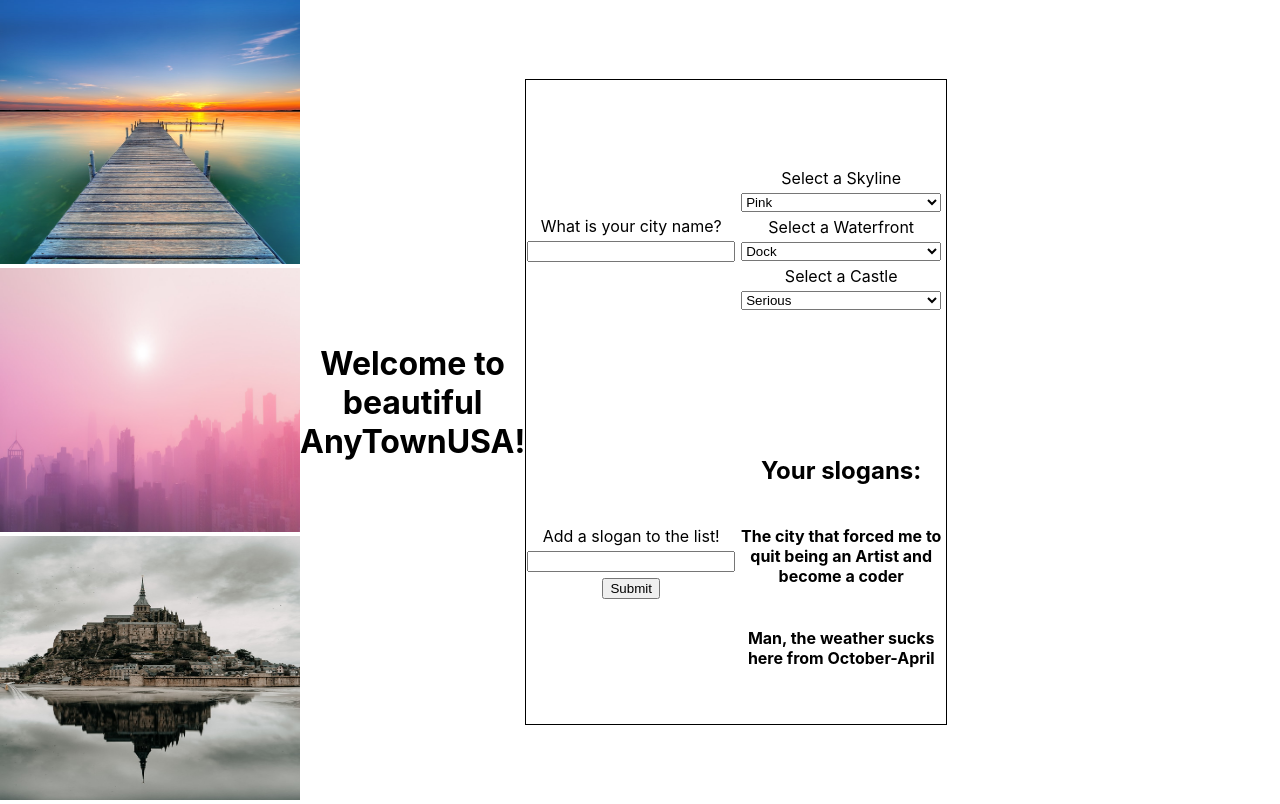
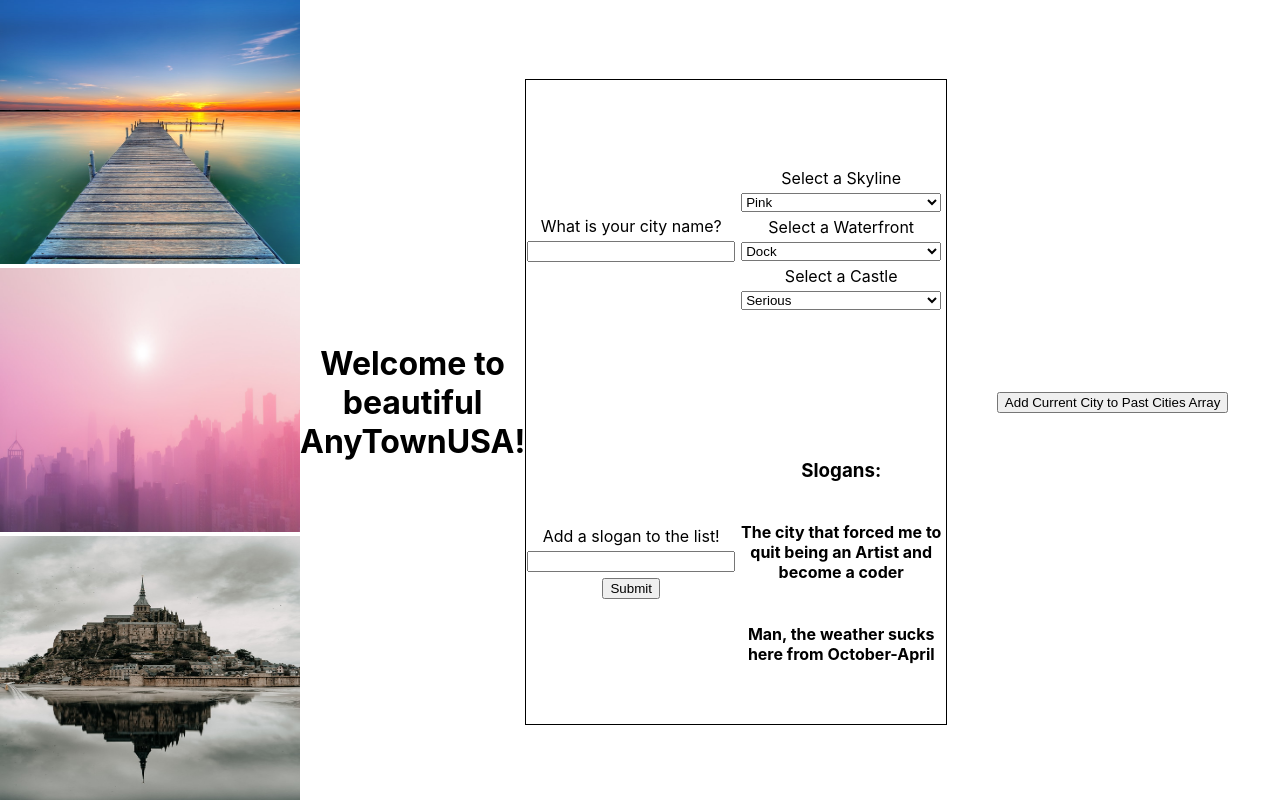
Before and after one commit to clayton-knapp/half-baked-city-builder-react, a React (Create React App) app: page / in a window 1280 px wide. Built offline with nearby package versions, Linux system fonts and the light colour scheme.

Commit message:
Stretch: past cities array and display

```diff
--- a/src/App.css
+++ b/src/App.css
@@ -41,3 +41,18 @@ select {
     grid-template-rows: 1fr 1fr;
     border: solid 1px black;
 }
+
+
+.small-city {
+  border: 1px black solid;
+  margin: 20px;
+}
+
+.small-pics {
+  display: flex;
+  flex-direction: row;
+}
+
+.pic {
+  height: 100px;
+}
--- a/src/App.js
+++ b/src/App.js
@@ -5,6 +5,7 @@ import './App.css';
 // import CastleDropdown from './CastleDropdown';
 import Form from './Form.js';
 import Display from './Display';
+import PastCities from './PastCities';
 
 function App() {
   // track some state here.
@@ -16,6 +17,9 @@ function App() {
   const [cityName, setCityName] = useState('AnyTownUSA');
   // finally, you'll need an array of slogans, which could start out as ['The City of Excellence'] for example
   const [slogans, setSlogans] = useState(['The city that forced me to quit being an Artist and become a coder', 'Man, the weather sucks here from October-April']);
+
+//STRETCH - passed cities
+  const [citiesArray, setCitiesArray] = useState([]);
 
 
   //STRETCH: Single Dropdown Component
@@ -43,6 +47,15 @@ function App() {
         slogans={slogans}
         setSlogans={setSlogans}
       />
+      <PastCities
+        citiesArray = {citiesArray}
+        setCitiesArray = {setCitiesArray}
+        skylineId = {skylineId}
+        waterfrontId = {waterfrontId}
+        castleId = {castleId}
+        cityName = {cityName}
+        slogans= {slogans}
+      />
     </div>
   );
 }
--- /dev/null
+++ b/src/DisplaySmallCity.js
@@ -0,0 +1,17 @@
+import React from 'react';
+import './App.css';
+import SloganList from './SloganList';
+
+export default function DisplaySmallCity({ skylineId, waterfrontId, castleId, cityName, slogans }) {
+  return <div className='small-city'>
+    <h3>{cityName}</h3>
+    <div className='small-pics'>
+      <img className='pic' src={`waterfront-${waterfrontId}.jpeg`} />
+      <img className='pic' src={`skyline-${skylineId}.jpeg`} />
+      <img className='pic' src={`castle-${castleId}.jpeg`} />
+    </div>
+    <SloganList
+      slogans = {slogans}
+    />
+  </div>;
+}
--- /dev/null
+++ b/src/PastCities.js
@@ -0,0 +1,39 @@
+import React from 'react';
+import DisplaySmallCity from './DisplaySmallCity';
+
+export default function PastCities({ citiesArray, setCitiesArray, cityName, skylineId, waterfrontId, castleId, slogans }) {
+
+  function handleClick() {
+    setCitiesArray([...citiesArray,
+      {
+        name: cityName,
+        skylineId: skylineId,
+        waterfrontId: waterfrontId,
+        castleId: castleId,
+        slogans: slogans
+      }]);
+  }
+
+  console.log(citiesArray);
+
+  return <div>
+    <button onClick={handleClick}>
+      Add Current City to Past Cities Array
+    </button>
+    <div className='past-cities'>
+      {
+        citiesArray.map((city, i) =>
+          <DisplaySmallCity
+            key = {city + i}
+            skylineId = {city.skylineId}
+            waterfrontId = {city.waterfrontId}
+            castleId = {city.castleId}
+            cityName = {city.name}
+            slogans = {city.slogans}
+          />
+        )
+      }
+    </div>
+
+  </div>;
+}
--- a/src/SloganList.js
+++ b/src/SloganList.js
@@ -4,7 +4,7 @@ import Slogan from './Slogan';
 export default function SloganList({ slogans }) {
   return (
     <section>
-      <h2>Your slogans:</h2>
+      <h3>Slogans:</h3>
       {/* This kind of component should be familiar by now. It takes in (as props) an array of slogans */}
       {/* Then map over those slogans and for each slogan, render a Slogan component. Supply a key and a slogan as props to each Slogan component */}
       {
```
